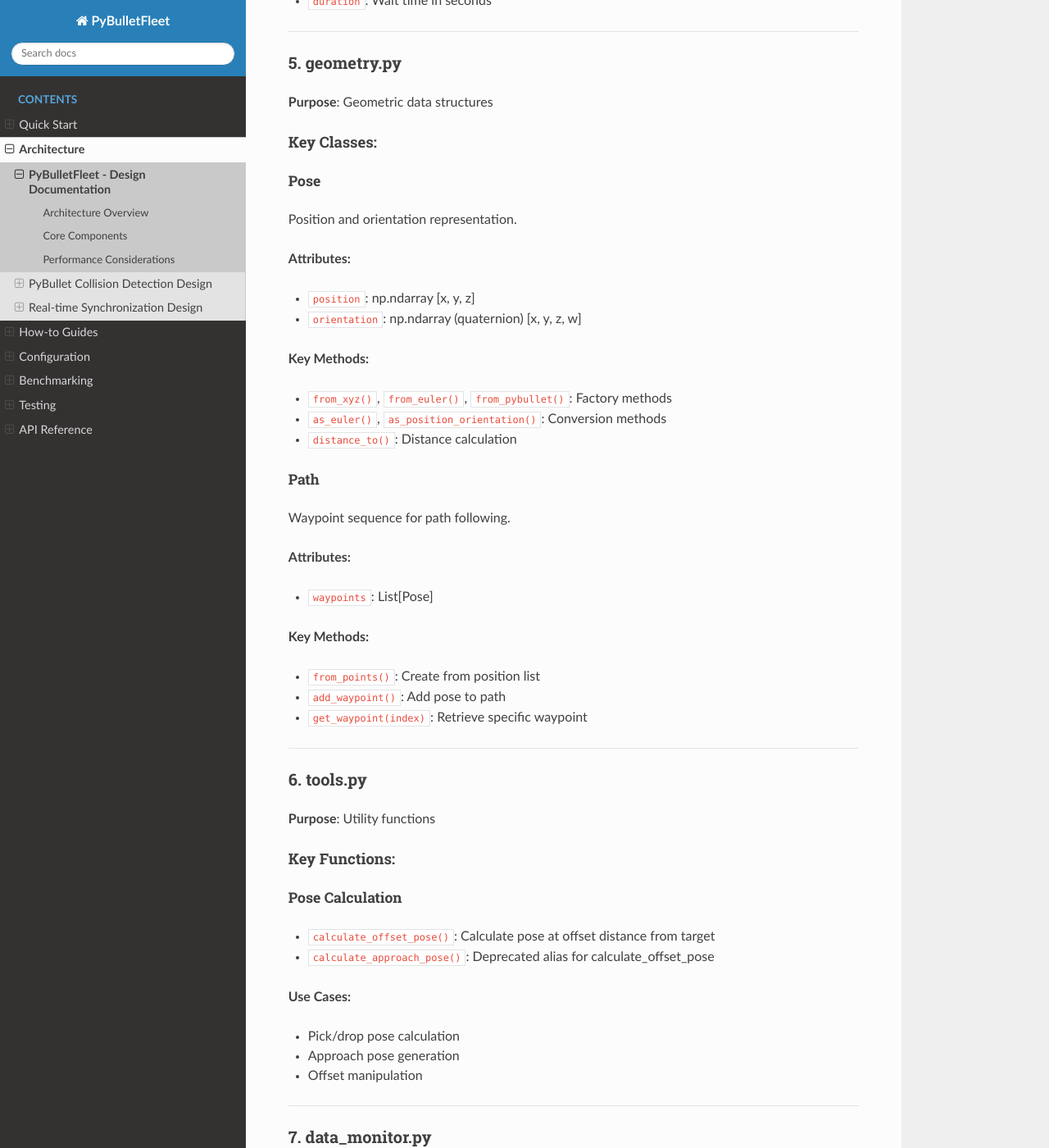
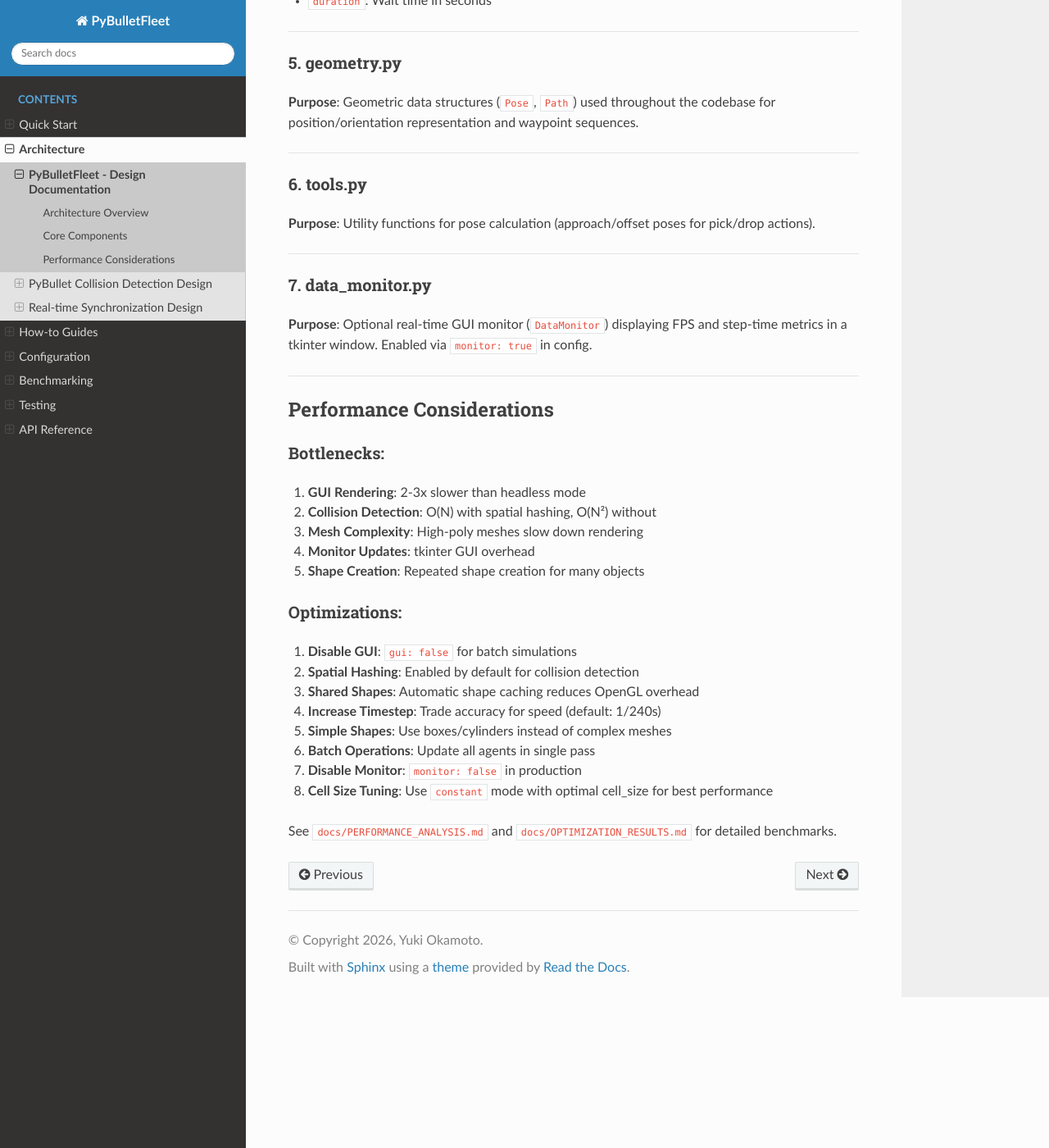
Before and after one commit to yuokamoto/PyBulletFleet, a Sphinx documentation site: the page built from docs/architecture/overview.md, in a window 1280 px wide and 1400 px high, scrolled down 6745 px. Shown: the whole window at 82% size. Built offline with Sphinx 7.4.7 and the Read the Docs theme 3.1.0, drawn with Linux system fonts in a browser that asks for light colours; some of the changed text lies outside the part shown.

Commit message:
docs: condense geometry, tools, data_monitor to one-line descriptions in overview

```diff
--- a/docs/architecture/overview.md
+++ b/docs/architecture/overview.md
@@ -241,81 +241,19 @@
 
 ### 5. geometry.py
 
-**Purpose**: Geometric data structures
-
-#### Key Classes:
-
-##### Pose
-Position and orientation representation.
-
-**Attributes:**
-- `position`: np.ndarray [x, y, z]
-- `orientation`: np.ndarray (quaternion) [x, y, z, w]
-
-**Key Methods:**
-- `from_xyz()`, `from_euler()`, `from_pybullet()`: Factory methods
-- `as_euler()`, `as_position_orientation()`: Conversion methods
-- `distance_to()`: Distance calculation
-
-##### Path
-Waypoint sequence for path following.
-
-**Attributes:**
-- `waypoints`: List[Pose]
-
-**Key Methods:**
-- `from_points()`: Create from position list
-- `add_waypoint()`: Add pose to path
-- `get_waypoint(index)`: Retrieve specific waypoint
+**Purpose**: Geometric data structures (`Pose`, `Path`) used throughout the codebase for position/orientation representation and waypoint sequences.
 
 ---
 
 ### 6. tools.py
 
-**Purpose**: Utility functions
-
-#### Key Functions:
-
-##### Pose Calculation
-- `calculate_offset_pose()`: Calculate pose at offset distance from target
-- `calculate_approach_pose()`: Deprecated alias for calculate_offset_pose
-
-**Use Cases:**
-- Pick/drop pose calculation
-- Approach pose generation
-- Offset manipulation
+**Purpose**: Utility functions for pose calculation (approach/offset poses for pick/drop actions).
 
 ---
 
 ### 7. data_monitor.py
 
-**Purpose**: Real-time performance monitoring
-
-#### Key Class:
-
-##### DataMonitor
-GUI window displaying simulation metrics.
-
-**Responsibilities:**
-- FPS calculation
-- Step time measurement
-- Display in separate tkinter window
-- Non-blocking updates
-
-**Key Methods:**
-- `start()`: Launch monitor window
-- `update(step_time, fps)`: Update displayed metrics
-- `stop()`: Close window
-
-**Implementation:**
-- Runs in main thread (tkinter requirement)
-- Updates via method calls from simulation loop
-- Uses after() for non-blocking behavior
-
-**Use Cases:**
-- Performance optimization
-- Debugging slow simulations
-- Benchmarking
+**Purpose**: Optional real-time GUI monitor (`DataMonitor`) displaying FPS and step-time metrics in a tkinter window. Enabled via `monitor: true` in config.
 
 ---
 
```
Also changed, not shown: other parts of docs/architecture/overview.md (+0 -4 lines).
